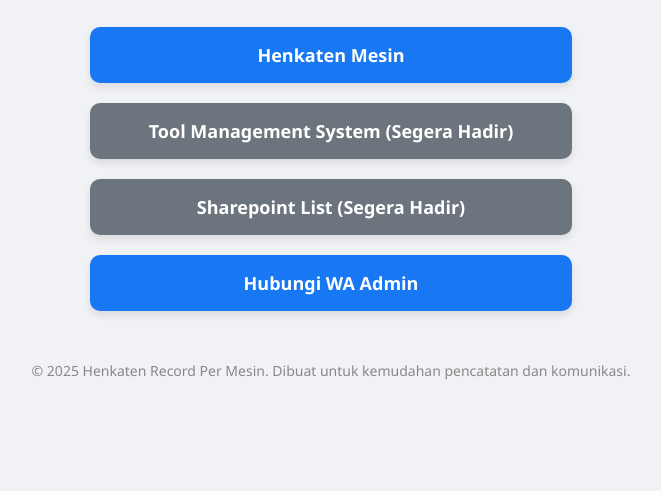
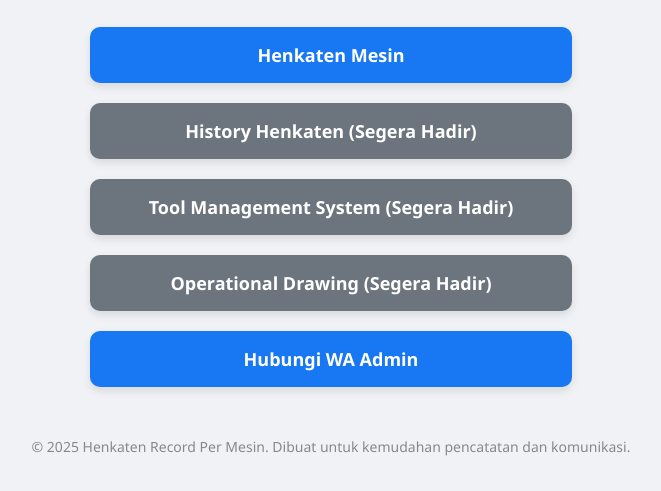
Before and after one commit to DitaNurl/CRANK-SHAFT-IMTS-0023, a plain HTML site: page index.html in a window 1280 px wide. Shown: the part 167-658 px from the top of the page, without its empty margins (309-970 px from the left). Drawn offline with Linux system fonts and the light colour scheme.

Commit message:
update link OD, TMS, History, dan whatsapp

```diff
--- a/index.html
+++ b/index.html
@@ -57,19 +57,28 @@
   <h1>Henkaten Record Per Mesin</h1>
   <p>Silakan pilih formulir atau layanan yang dibutuhkan:</p>
 
-  <a href="https://forms.office.com/Pages/ResponsePage.aspx?id=a7HHR4LUR0GyGgSTbdiYdcuI36EV_z5Mu9IEROZH0UZUNTdZOEVPTFI1MDFOVktORTMzVFNNNVRPMC4u&r530d2e30553c48948d2459086114b76d=Crank%20Shaft&r8a7952bb757746a38a8e2b10c9e2a579=IMTS-0023&r530d2e30553c48948d2459086114b76d=CRANK%20SHAFT&r8a7952bb757746a38a8e2b10c9e2a579=IMTS-0023" class="button" target="_blank">
+  <!-- tombol 1 henkaten -->
+  <a href="https://forms.office.com/Pages/ResponsePage.aspx?id=a7HHR4LUR0GyGgSTbdiYdcuI36EV_z5Mu9IEROZH0UZUQ1BCWFo4UlNCVUlBUFVGTjFIWlozTTEwMC4u&r530d2e30553c48948d2459086114b76d=Cylinder%20Block&r8a7952bb757746a38a8e2b10c9e2a579=IMSP-0053" class="button" target="_blank">
     Henkaten Mesin
   </a>
 
+  <!-- tombol 2 History Henkaten -->
+  <a href="#" class="button" style="background-color: #6c757d; pointer-events: none; cursor: default;">
+    History Henkaten (Segera Hadir)
+  </a>
+
+  <!-- tombol 2 tool management system -->
   <a href="#" class="button" style="background-color: #6c757d; pointer-events: none; cursor: default;">
     Tool Management System (Segera Hadir)
   </a>
 
+  <!-- history henkaten -->
   <a href="#" class="button" style="background-color: #6c757d; pointer-events: none; cursor: default;">
-    Sharepoint List (Segera Hadir)
+    Operational Drawing (Segera Hadir)
   </a>
 
-  <a href="https://api.whatsapp.com/send/?phone=628986264957&text=saya%20butuh%20bantuan%20terkait%20sub%20henkaten&type=phone_number&app_absent=0" class="button" target="_blank">
+  <!-- hubungi admin -->
+  <a href="#" class="button" target="_blank">
     Hubungi WA Admin
   </a>
 
```
